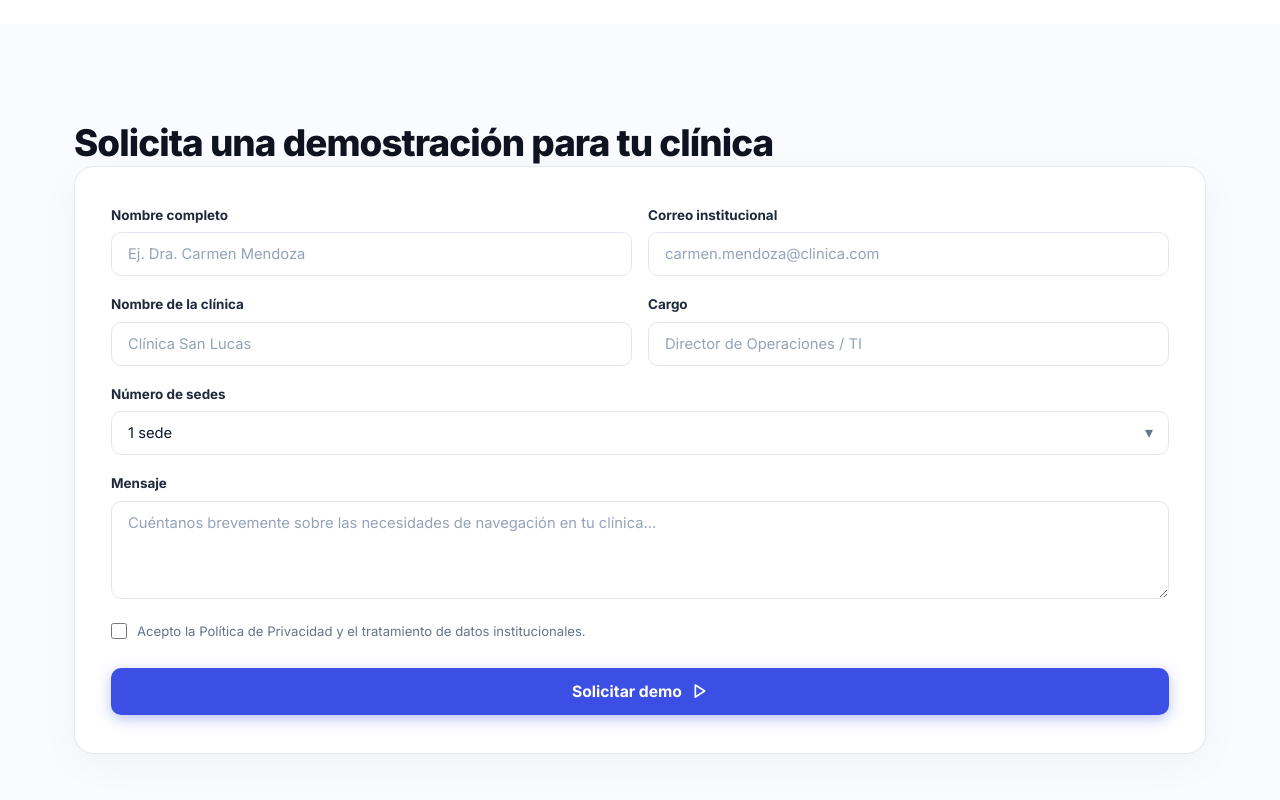
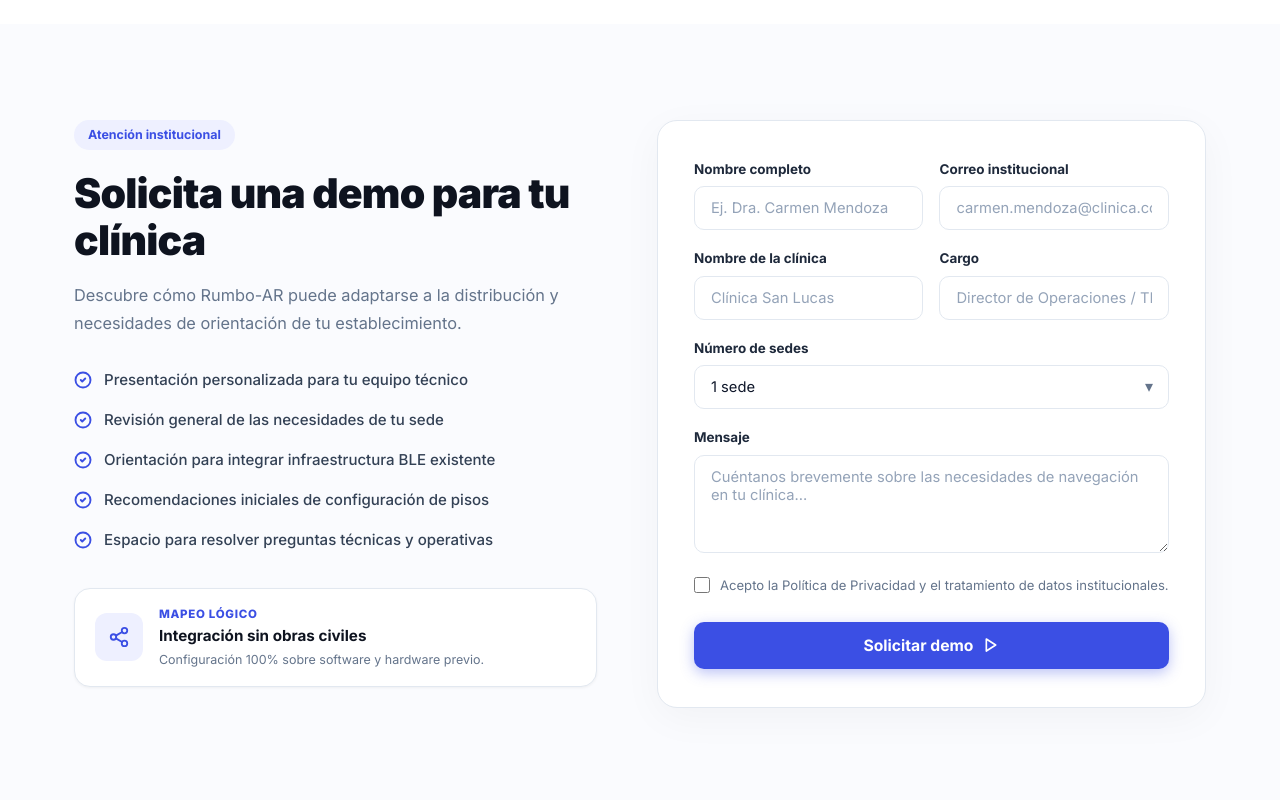
Before and after one commit to arquitecturas-software-emergentes-9061/rumbo-ar-landing-page, a plain HTML site: page src/public/index.html in a window 1280 px wide. Shown: the part 3860-4660 px from the top of the page. Drawn offline with Linux system fonts and the light colour scheme.

Commit message:
feat(demo): explain what clinics can expect from a demo

```diff
--- a/src/public/assets/scripts/i18n.js
+++ b/src/public/assets/scripts/i18n.js
@@ -119,6 +119,16 @@ document.addEventListener('DOMContentLoaded', () => {
       team_role: "Ingeniería de Software",
 
 
+      contact_badge: "Atención institucional",
+      contact_desc: "Descubre cómo Rumbo-AR puede adaptarse a la distribución y necesidades de orientación de tu establecimiento.",
+      contact_b1: "Presentación personalizada para tu equipo técnico",
+      contact_b2: "Revisión general de las necesidades de tu sede",
+      contact_b3: "Orientación para integrar infraestructura BLE existente",
+      contact_b4: "Recomendaciones iniciales de configuración de pisos",
+      contact_b5: "Espacio para resolver preguntas técnicas y operativas",
+      contact_box_tag: "MAPEO LÓGICO",
+      contact_box_title: "Integración sin obras civiles",
+      contact_box_desc: "Configuración 100% sobre software y hardware previo.",
       contact_title: "Solicita una demo para tu clínica",
       form_label_name: "Nombre completo",
       form_label_email: "Correo institucional",
@@ -253,6 +263,16 @@ document.addEventListener('DOMContentLoaded', () => {
       team_role: "Software Engineering",
 
 
+      contact_badge: "Institutional Inquiries",
+      contact_desc: "Discover how Rumbo-AR adapts to your facility's architectural layout and patient wayfinding needs.",
+      contact_b1: "Tailored technical presentation for your operational team",
+      contact_b2: "Comprehensive review of your clinic's wayfinding bottlenecks",
+      contact_b3: "Consultation on leveraging existing BLE & Wi-Fi infrastructure",
+      contact_b4: "Preliminary floorplan and zone configuration recommendations",
+      contact_b5: "Dedicated Q&A session covering IT, privacy, and clinical workflow",
+      contact_box_tag: "LOGICAL MAPPING",
+      contact_box_title: "Zero construction works required",
+      contact_box_desc: "100% configured through cloud software and pre-existing hardware.",
       contact_title: "Request a guided demo for your clinic",
       form_label_name: "Full name",
       form_label_email: "Work email",
--- a/src/public/assets/styles/styles.css
+++ b/src/public/assets/styles/styles.css
@@ -582,6 +582,8 @@ h3 {
   gap: 60px;
   align-items: flex-start;
 }
+@media (max-width: 768px) { .contact-container { grid-template-columns: 1fr; } }
+
 .contact-tag {
   display: inline-block;
   padding: 5px 14px;
--- a/src/public/index.html
+++ b/src/public/index.html
@@ -344,8 +344,56 @@
   </section>
 
   <section class="contact-section section-pad" id="contacto">
-    <div class="container">
-      <h2 data-i18n="contact_title">Solicita una demostración para tu clínica</h2>
+    <div class="container contact-container">
+      <div class="contact-info">
+        <span class="contact-tag" data-i18n="contact_badge">Atención institucional</span>
+        <h2 data-i18n="contact_title">Solicita una demo para tu clínica</h2>
+        <p data-i18n="contact_desc">Descubre cómo Rumbo-AR puede adaptarse a la distribución y necesidades de orientación de tu establecimiento.</p>
+
+        <ul class="contact-benefits">
+          <li>
+            <span class="benefit-check">
+              <svg width="18" height="18" viewBox="0 0 24 24" fill="none" stroke="#3B4FE4" stroke-width="2.5" stroke-linecap="round" stroke-linejoin="round"><circle cx="12" cy="12" r="10"/><path d="M9 12l2 2 4-4"/></svg>
+            </span>
+            <span data-i18n="contact_b1">Presentación personalizada para tu equipo técnico</span>
+          </li>
+          <li>
+            <span class="benefit-check">
+              <svg width="18" height="18" viewBox="0 0 24 24" fill="none" stroke="#3B4FE4" stroke-width="2.5" stroke-linecap="round" stroke-linejoin="round"><circle cx="12" cy="12" r="10"/><path d="M9 12l2 2 4-4"/></svg>
+            </span>
+            <span data-i18n="contact_b2">Revisión general de las necesidades de tu sede</span>
+          </li>
+          <li>
+            <span class="benefit-check">
+              <svg width="18" height="18" viewBox="0 0 24 24" fill="none" stroke="#3B4FE4" stroke-width="2.5" stroke-linecap="round" stroke-linejoin="round"><circle cx="12" cy="12" r="10"/><path d="M9 12l2 2 4-4"/></svg>
+            </span>
+            <span data-i18n="contact_b3">Orientación para integrar infraestructura BLE existente</span>
+          </li>
+          <li>
+            <span class="benefit-check">
+              <svg width="18" height="18" viewBox="0 0 24 24" fill="none" stroke="#3B4FE4" stroke-width="2.5" stroke-linecap="round" stroke-linejoin="round"><circle cx="12" cy="12" r="10"/><path d="M9 12l2 2 4-4"/></svg>
+            </span>
+            <span data-i18n="contact_b4">Recomendaciones iniciales de configuración de pisos</span>
+          </li>
+          <li>
+            <span class="benefit-check">
+              <svg width="18" height="18" viewBox="0 0 24 24" fill="none" stroke="#3B4FE4" stroke-width="2.5" stroke-linecap="round" stroke-linejoin="round"><circle cx="12" cy="12" r="10"/><path d="M9 12l2 2 4-4"/></svg>
+            </span>
+            <span data-i18n="contact_b5">Espacio para resolver preguntas técnicas y operativas</span>
+          </li>
+        </ul>
+
+        <div class="contact-direct-card">
+          <div class="contact-direct-icon">
+            <svg width="22" height="22" viewBox="0 0 24 24" fill="none" stroke="#3B4FE4" stroke-width="2" stroke-linecap="round" stroke-linejoin="round"><circle cx="18" cy="5" r="3"/><circle cx="6" cy="12" r="3"/><circle cx="18" cy="19" r="3"/><line x1="8.59" y1="13.51" x2="15.42" y2="17.49"/><line x1="15.41" y1="6.51" x2="8.59" y2="10.49"/></svg>
+          </div>
+          <div>
+            <span class="direct-label" data-i18n="contact_box_tag">MAPEO LÓGICO</span>
+            <strong data-i18n="contact_box_title">Integración sin obras civiles</strong>
+            <span class="direct-sub" data-i18n="contact_box_desc">Configuración 100% sobre software y hardware previo.</span>
+          </div>
+        </div>
+      </div>
       <div class="contact-form-card">
         <form class="contact-form">
           <div class="form-row">
```
